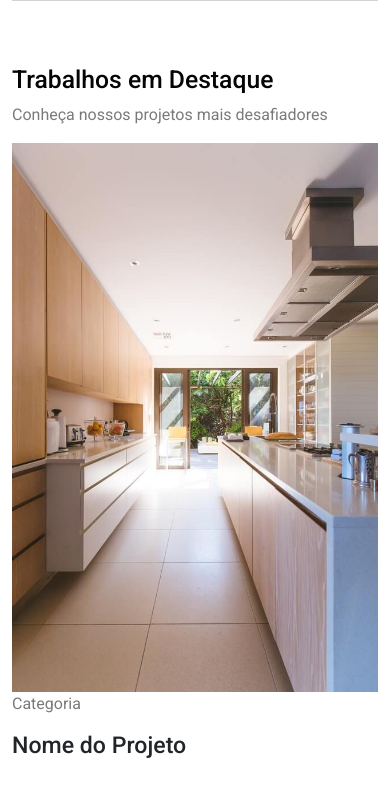
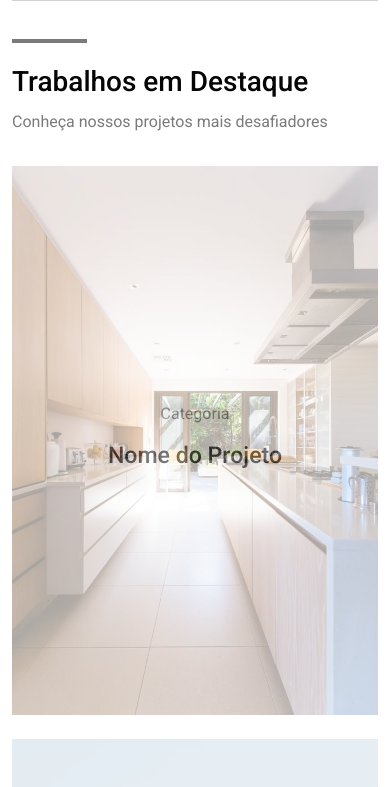
Before and after one commit to Tatiana-Paiva/projeto-com-bootstrap5, a plain HTML site: page index.html in a window 390 px wide. Shown: the part 1437-2224 px from the top of the page. Drawn offline with nearby package versions, Linux system fonts and the light colour scheme.

Commit message:
CSS e responsividade dos destaques

```diff
--- a/css/style.css
+++ b/css/style.css
@@ -150,3 +150,64 @@ border-radius: 0;
         margin-top: -6em;
     }
 }
+
+
+/* Destaques */
+
+#featured-container {
+    margin-bottom: 4em;
+}
+
+.title {
+    font-size: 1.75em;
+    margin-bottom: .4em;
+    position: relative;
+}
+
+.title:before {
+    width: 75px;
+    border-top: 4px solid #7a7a7a;
+    content: "";
+    position: absolute;
+    bottom: 2em;
+}
+
+#featured-images {
+    margin-top: 2em;
+}
+
+#featured-images .col-md-4 {
+    position: relative;
+    cursor: pointer;
+}
+
+#featured-images .col-md-4:hover > .banner-content {
+    opacity: 0.8;
+}
+
+#featured-images .banner-content {
+    position: absolute;
+    top: 0;
+    left: 0;
+    height: 100%;
+    width: 100%;
+    background-color: #FFF;
+    display: flex;
+    justify-content: center;
+    align-items: center;
+    flex-direction: column;
+    opacity: 0.6;
+    transition: 0.5s;
+}
+
+@media(min-width: 768px) {
+    .title {
+        font-size: 2.4em;
+    }
+    .title:before {
+        bottom: 1.5em;
+    }
+    #featured-images .banner-content {
+        opacity: 0;
+    }
+}
```
